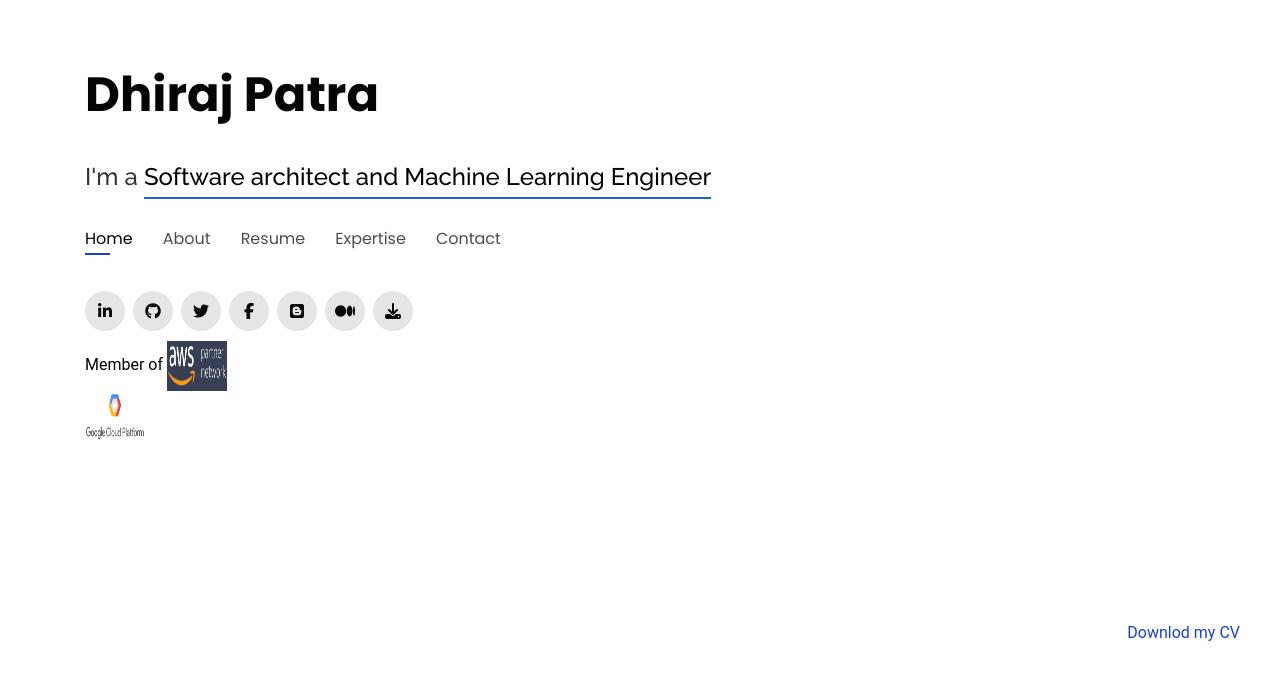
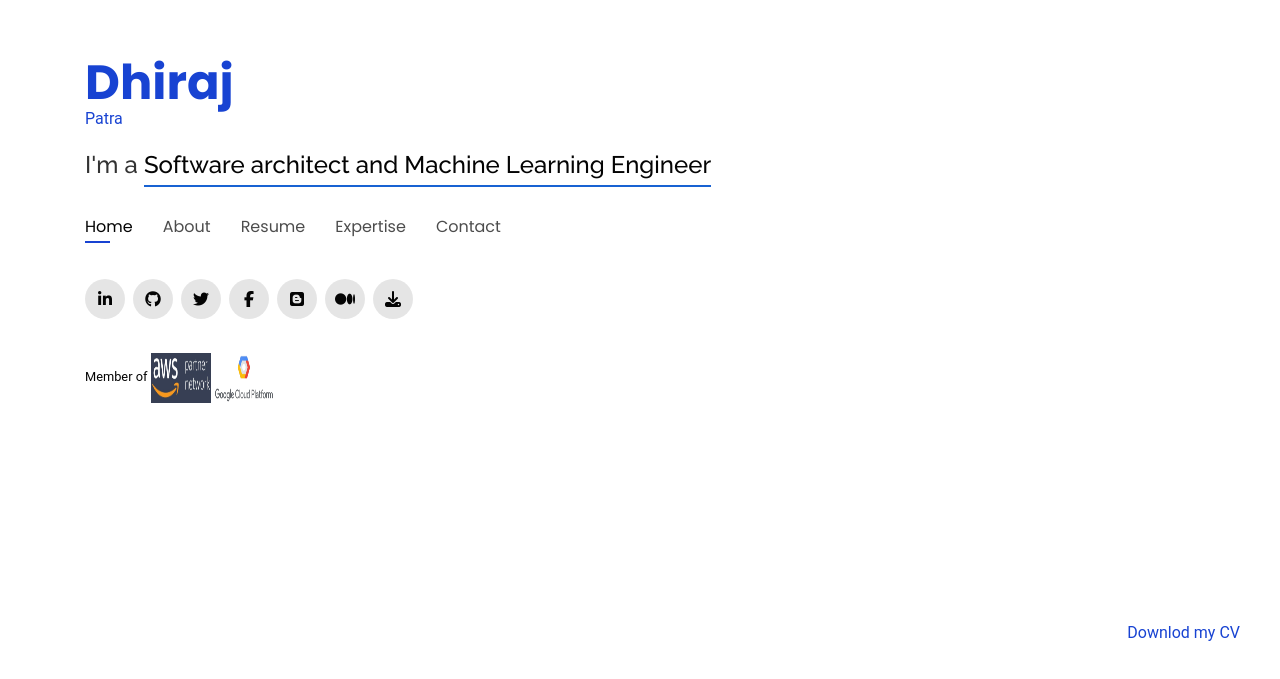
Before and after one commit to dhirajpatra/dhirajpatra.github.io, a plain HTML site: page index.html in a window 1280 px wide. Shown: the part 119-798 px from the top of the page. Drawn offline with Linux system fonts and the light colour scheme; a web font is replaced by a local one.

Commit message:
Update index.html

```diff
--- a/index.html
+++ b/index.html
@@ -42,7 +42,7 @@
   <header id="header" class="header-tops">
     <div class="container">
 
-      <h1><a href="index.html">Dhiraj Patra</a></h1>
+      <a href="index.html"><h1>Dhiraj</h1> Patra</a>
       <!-- Uncomment below if you prefer to use an image logo -->
       <a href="index.html" class="mr-auto"><img src="assets/img/logo.png" alt="" class="img-fluid"></a>
       <h2>I'm a <span>Software architect and Machine Learning Engineer</span></h2>
@@ -81,14 +81,14 @@
           <i class="fas fa-download" title="Download my resume"></i>
         </a>
       </div>
-
+      <br/>
       <div class="main_add">
-        <span>
+        <small>
           Member of <img src="assets/img/APN-logo_dark.png" width="60px" height="50px"
             alt="The AWS Partner Network (APN) is the global partner program for technology and consulting businesses who leverage Amazon Web Services to build solutions and services for customers. The APN helps companies build, market, and sell their AWS offerings by providing valuable business, technical, and marketing support.">
           <img src="assets/img/gcp_lockup_vert.png" width="60px" height="50px"
             alt="Google Cloud Partner Advantage is your go-to resource to find partners that support you in the cloud. We’ve already vetted these partners for you, so you can choose from thousands of experts covering a wide range of specialties.">
-        </span>
+        </small>
       </div>
 
     </div>
```
